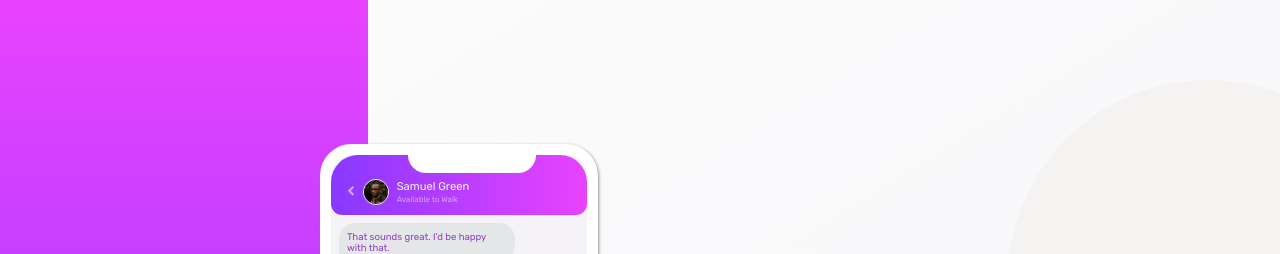
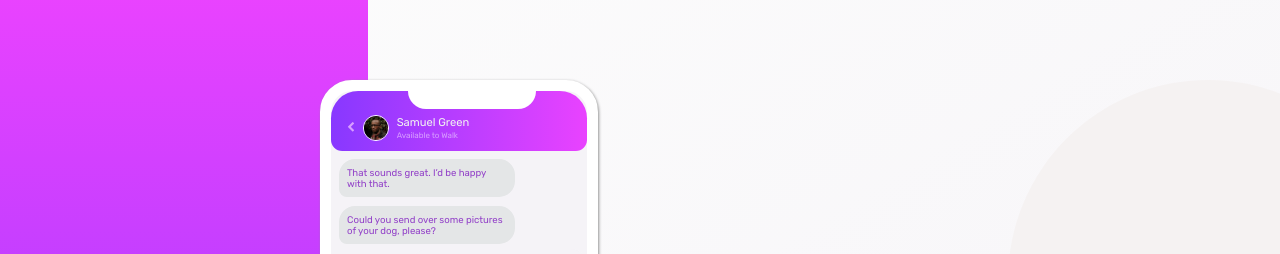
Before and after one commit to sundasamin/chat-app-css-illustration-master, a plain HTML site: page index.html in a window 1280 px wide. Shown: the top 254 px of the page. Drawn offline with Linux system fonts and the light colour scheme.

Commit message:
-m changes in mobile class
-m changes in mobile class

```diff
--- a/style.css
+++ b/style.css
@@ -193,7 +193,7 @@ p {
   }
   .mobile {
     position: absolute;
-    top: 4rem;
+    top: 0rem;
     left: 20rem;
     width: 16rem;
   }
```
